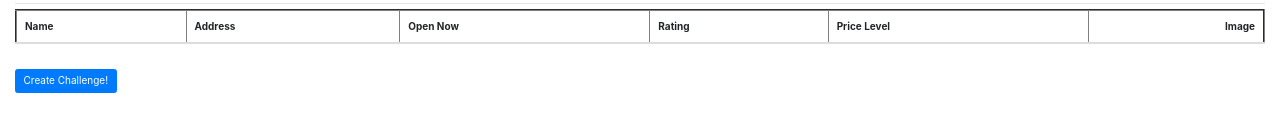
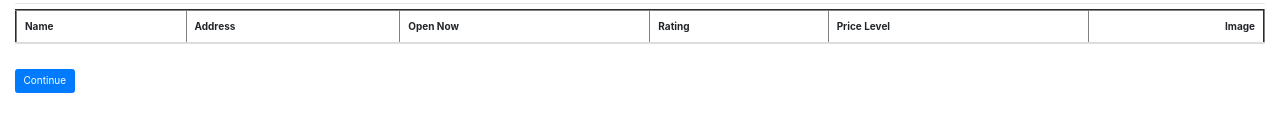
Before and after one commit to johnlee94/project4production, a website: page client/index.html at #!/yelp/new in a window 1280 px wide. Shown: the part 537-668 px from the top of the page. Drawn offline with nearby package versions, Linux system fonts and the light colour scheme; no server answers.

Commit message:
changes a button

```diff
--- a/client/templates/yelpSearchPage.html
+++ b/client/templates/yelpSearchPage.html
@@ -118,5 +118,5 @@
     </tbody>
   </table>
   <br>
-  <button type="submit" ui-sref="newChallenge" class="btn btn-primary">Create Challenge!</button>
+  <button type="submit" ui-sref="newChallenge" class="btn btn-primary">Continue</button>
 </div>
```
